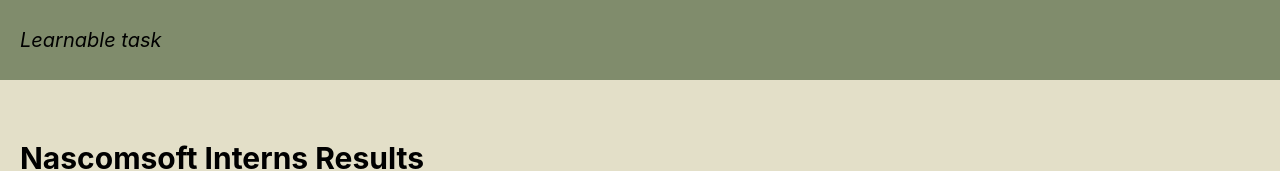
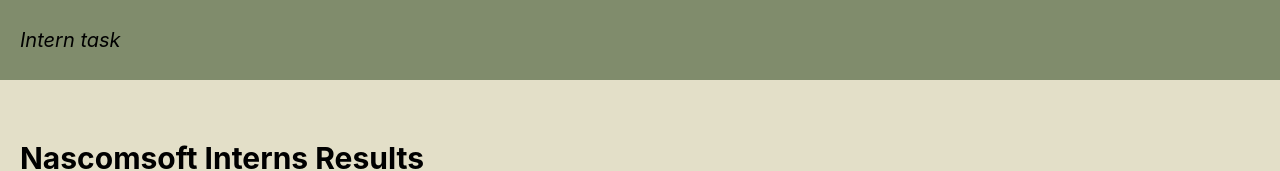
Before and after one commit to ChidiChris/score-management-app, a React (Create React App) app: page /app in a window 1280 px wide. Shown: the top 171 px of the page. Built offline with nearby package versions, Linux system fonts and the light colour scheme.

Commit message:
Update Nav.js

```diff
--- a/src/ui/Nav.js
+++ b/src/ui/Nav.js
@@ -35,7 +35,7 @@
   return (
     <nav className="nav">
       <p className="logo" onClick={handleClick} style={{ cursor: "pointer" }}>
-        Learnable task
+        Intern task
       </p>
       <form>
         {menu && (
```
